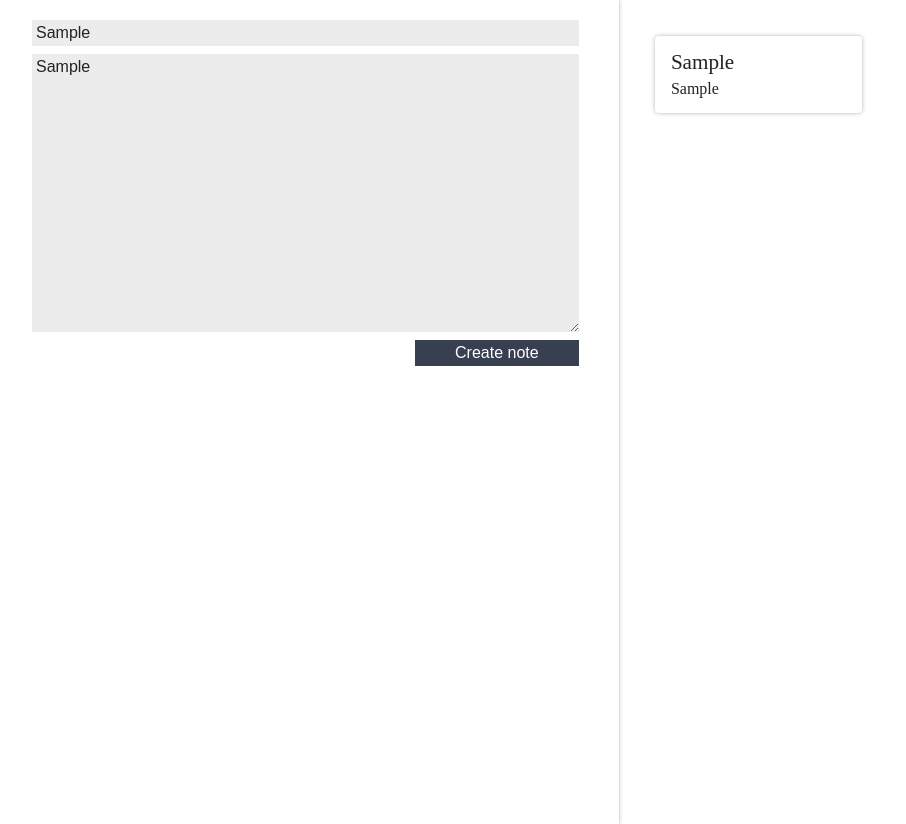
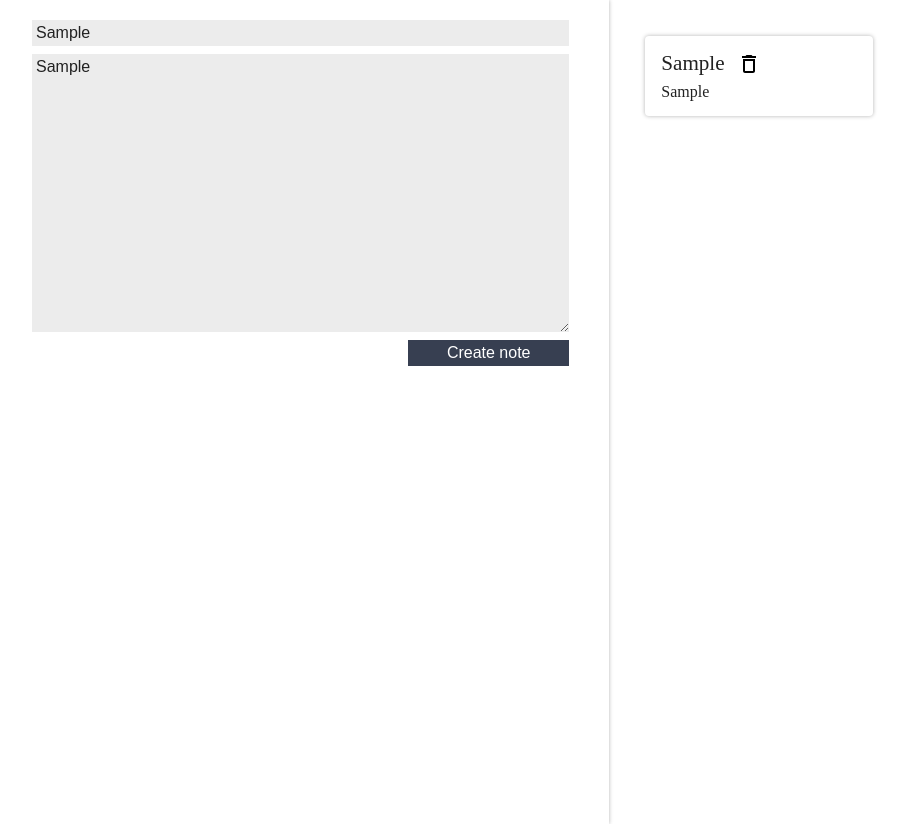
Before and after one commit to GuilhermeSR98/Notes-app-with-React, a React (Create React App) app in the folder ceep/: page / in a window 1280 px wide. Both pictures are taken after typing "Sample", "Sample" into the empty fields and a click on the button "Create note". Shown: the whole page, without its empty margins (8-914 px from the left). Built offline with nearby package versions, Linux system fonts and the light colour scheme.

Commit message:
:sparkles: Using SVG Icons

```diff
--- a/ceep/src/components/NoteCard/NoteCard.jsx
+++ b/ceep/src/components/NoteCard/NoteCard.jsx
@@ -1,11 +1,13 @@
 import React, { Component } from "react";
 import "./style.css";
+import deleteSVG from "../../assets/img/delete.svg"
 class NoteCard extends Component {
   render() {
     return (
       <section className="note-card">
         <header className="note-card_header">
           <h3 className="note-card_title">{this.props.title}</h3>
+          <img src={deleteSVG} alt="deleteSVG"/>
         </header>
         <p className="note-card_text">{this.props.text}</p>
       </section>
```
Also changed, not shown: ceep/src/assets/img/delete.svg (added).
